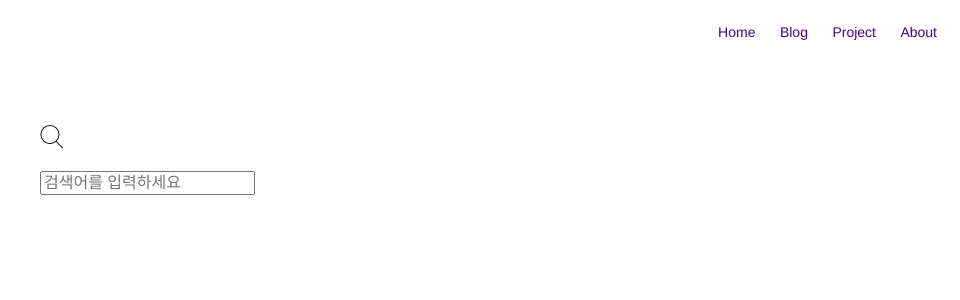
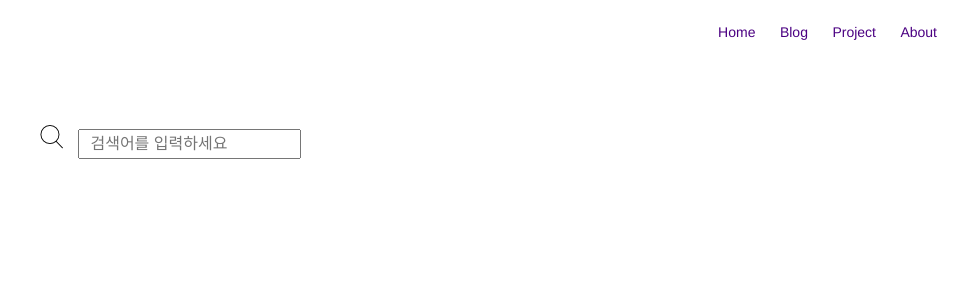
Before and after one commit to CHANMYUNG/nooheat.github.io, a Jekyll site: the page built from search.html, in a window 1280 px wide. Shown: the top 300 px of the page, without its empty margins (320-1280 px from the left). Built offline with Jekyll 4.4.1, drawn with Linux system fonts in a browser that asks for light colours.

Commit message:
profile update

```diff
--- a/search.html
+++ b/search.html
@@ -23,10 +23,8 @@ permalink: /search/
 
 <!— Html Elements for Search -->
 <div id="search-container">
-<img src="/assets/images/icon/search.png">
-<br>
-<br>
-<input type="text" id="search-input" placeholder="검색어를 입력하세요">
+<img src="/assets/images/icon/search.png" style="width:24px;height:auto;margin-right:10px">
+<input type="text" id="search-input" placeholder="검색어를 입력하세요" style="height:24px;width:auto;padding-left:10px">
 <ul id="results-container"></ul>
 </div>
 
```
